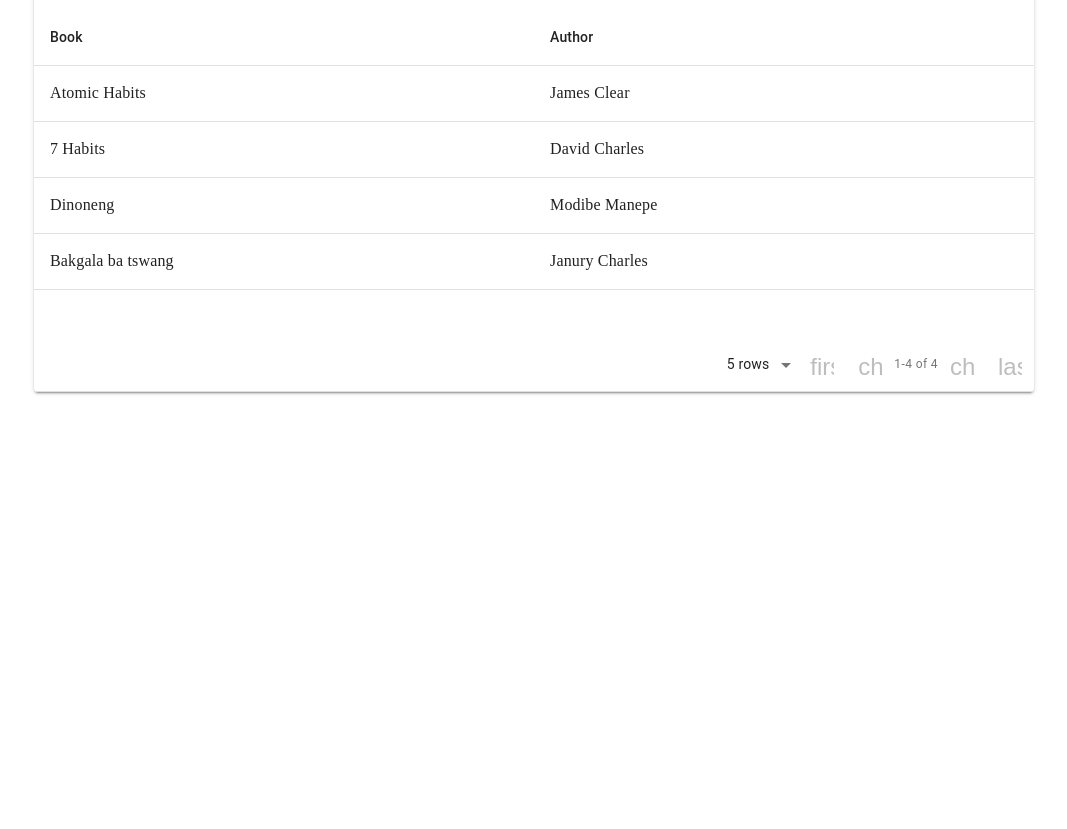
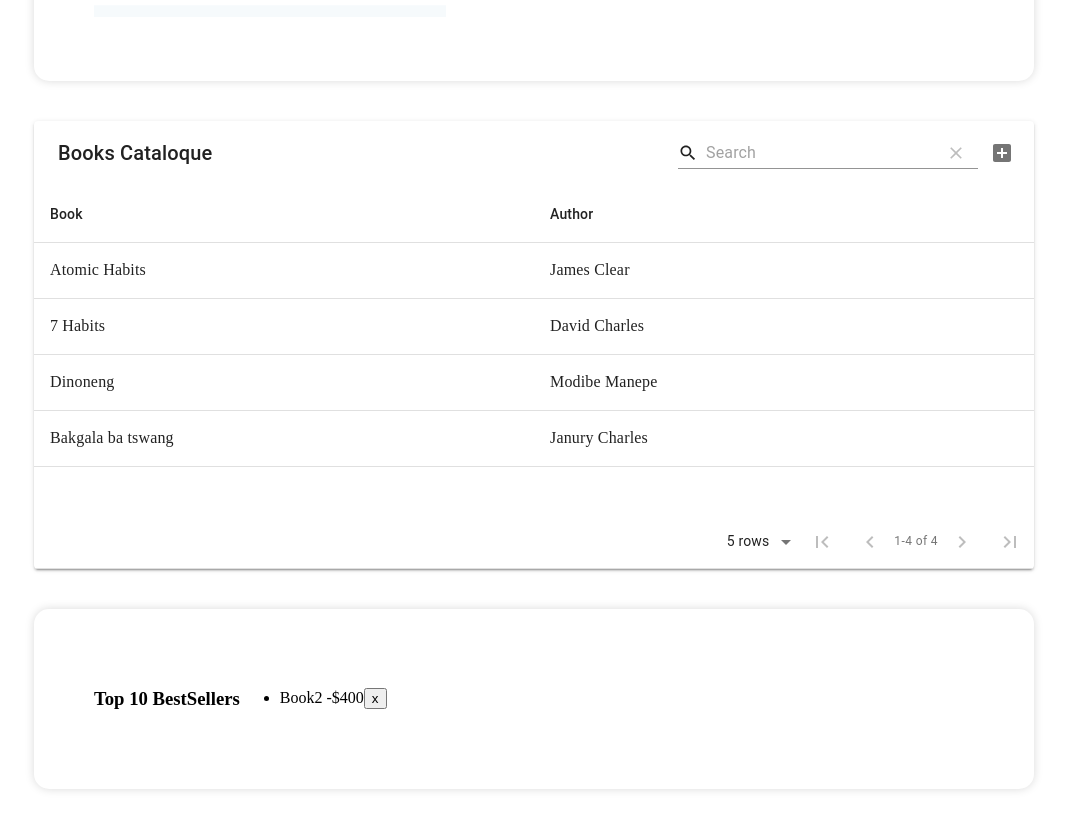
Before and after one commit to KingSila/book-tracker-react, a React (Create React App) app: page / in a window 1280 px wide. Shown: the part 900-1729 px from the top of the page, without its empty margins (106-1173 px from the left). Before the commit the page ends 1300 px from the top, so only its background shows below. Built offline with nearby package versions, Linux system fonts and the light colour scheme.

Commit message:
3rd commit

```diff
--- a/package.json
+++ b/package.json
@@ -4,6 +4,7 @@
   "private": true,
   "dependencies": {
     "@material-ui/core": "^4.12.3",
+    "@material-ui/icons": "^4.11.2",
     "@testing-library/jest-dom": "^5.16.2",
     "@testing-library/react": "^12.1.3",
     "@testing-library/user-event": "^13.5.0",
@@ -18,7 +19,7 @@
     "web-vitals": "^2.1.4"
   },
   "scripts": {
-    "start": "react-scripts start",
+    "start": "cross-env GENERATE_SOURCEMAP=false react-scripts start",
     "build": "react-scripts build",
     "test": "react-scripts test",
     "eject": "react-scripts eject"
@@ -40,5 +41,8 @@
       "last 1 firefox version",
       "last 1 safari version"
     ]
+  },
+  "devDependencies": {
+    "cross-env": "^7.0.3"
   }
 }
--- a/src/App.js
+++ b/src/App.js
@@ -3,11 +3,11 @@
 import { ThemeProvider } from "styled-components";
 import { Bookstats } from "./components/Bookstats";
 import { BookList } from "./components/BookList";
-//import { BookWish } from "./components/BookWish";
+import { BookTopSellers } from "./components/BookTopSellers";
 
 const theme = {
   colors: {
-    header: "#ebfbff",
+    header: "#fff",
     body: "#FFF",
     footer: "#528B8B",
   },
@@ -22,6 +22,7 @@
         <Container>
           <Bookstats />
           <BookList />
+          <BookTopSellers />
         </Container>
       </>
     </ThemeProvider>
--- a/src/components/BookList.js
+++ b/src/components/BookList.js
@@ -1,15 +1,31 @@
-import React from "react";
-import { BookListSyled } from "./styles/BookList.styled";
+import { React, forwardRef, useState } from "react";
+//import { BookListSyled } from "./styles/BookList.styled";
 import MaterialTable from "material-table";
+import AddBox from "@material-ui/icons/AddBox";
+import ArrowDownward from "@material-ui/icons/ArrowDownward";
+import Check from "@material-ui/icons/Check";
+import ChevronLeft from "@material-ui/icons/ChevronLeft";
+import ChevronRight from "@material-ui/icons/ChevronRight";
+import Clear from "@material-ui/icons/Clear";
+import DeleteOutline from "@material-ui/icons/DeleteOutline";
+import Edit from "@material-ui/icons/Edit";
+import FilterList from "@material-ui/icons/FilterList";
+import FirstPage from "@material-ui/icons/FirstPage";
+import LastPage from "@material-ui/icons/LastPage";
+import Remove from "@material-ui/icons/Remove";
+import SaveAlt from "@material-ui/icons/SaveAlt";
+import Search from "@material-ui/icons/Search";
+import ViewColumn from "@material-ui/icons/ViewColumn";
+
+const fixedList = [
+  { book: "Atomic Habits", author: "James Clear" },
+  { book: "7 Habits ", author: "David Charles" },
+  { book: "Dinoneng", author: "Modibe Manepe" },
+  { book: "Bakgala ba tswang", author: "Janury Charles" },
+];
 
 export const BookList = () => {
-  const data = [
-    { book: "Atomic Habits", author: "James Clear" },
-    { book: "7 Habits ", author: "David Charles" },
-    { book: "Dinoneng", author: "Modibe Manepe" },
-    { book: "Bakgala ba tswang", author: "Janury Charles" },
-  ];
-
+  const [data, setData] = useState(fixedList);
   const columns = [
     {
       title: "Book",
@@ -20,7 +36,51 @@
       field: "author",
     },
   ];
+
+  const tableIcons = {
+    Add: forwardRef((props, ref) => <AddBox {...props} ref={ref} />),
+    Check: forwardRef((props, ref) => <Check {...props} ref={ref} />),
+    Clear: forwardRef((props, ref) => <Clear {...props} ref={ref} />),
+    Delete: forwardRef((props, ref) => <DeleteOutline {...props} ref={ref} />),
+    DetailPanel: forwardRef((props, ref) => (
+      <ChevronRight {...props} ref={ref} />
+    )),
+    Edit: forwardRef((props, ref) => <Edit {...props} ref={ref} />),
+    Export: forwardRef((props, ref) => <SaveAlt {...props} ref={ref} />),
+    Filter: forwardRef((props, ref) => <FilterList {...props} ref={ref} />),
+    FirstPage: forwardRef((props, ref) => <FirstPage {...props} ref={ref} />),
+    LastPage: forwardRef((props, ref) => <LastPage {...props} ref={ref} />),
+    NextPage: forwardRef((props, ref) => <ChevronRight {...props} ref={ref} />),
+    PreviousPage: forwardRef((props, ref) => (
+      <ChevronLeft {...props} ref={ref} />
+    )),
+    ResetSearch: forwardRef((props, ref) => <Clear {...props} ref={ref} />),
+    Search: forwardRef((props, ref) => <Search {...props} ref={ref} />),
+    SortArrow: forwardRef((props, ref) => (
+      <ArrowDownward {...props} ref={ref} />
+    )),
+    ThirdStateCheck: forwardRef((props, ref) => (
+      <Remove {...props} ref={ref} />
+    )),
+    ViewColumn: forwardRef((props, ref) => <ViewColumn {...props} ref={ref} />),
+  };
+
   return (
-    <MaterialTable title="Books Cataloque" data={data} columns={columns} />
+    <MaterialTable
+      icons={tableIcons}
+      title="Books Cataloque"
+      data={data}
+      columns={columns}
+      editable={{
+        onRowAdd: (newRow) =>
+          new Promise((resolve, reject) => {
+            console.log(newRow);
+            const updatedRows = [...data, newRow];
+            setData(updatedRows);
+            resolve();
+            console.log(newRow);
+          }),
+      }}
+    />
   );
 };
--- /dev/null
+++ b/src/components/BookTopSellers.js
@@ -0,0 +1,16 @@
+import React from "react";
+import { BookTopSellersStyled } from "./styles/BookTopSellers.styled";
+
+export const BookTopSellers = () => {
+  return (
+    <BookTopSellersStyled>
+      <h3>Top 10 BestSellers</h3>
+      <ul className="list">
+        <li>
+          Book2 <span>-$400</span>
+          <button class="delete-btn">x</button>
+        </li>
+      </ul>
+    </BookTopSellersStyled>
+  );
+};
--- /dev/null
+++ b/src/components/styles/BookTopSellers.styled.js
@@ -0,0 +1,23 @@
+import styled from "styled-components";
+
+export const BookTopSellersStyled = styled.div`
+  display: flex;
+  align-items: center;
+  background-color: #fff;
+  border-radius: 15px;
+  box-shadow: 0 0 10px rgba(0, 0, 0, 0.15);
+  margin: 40px 0;
+  padding: 60px;
+  flex-direction: ${({ layout }) => layout || "row"};
+  img {
+    width: 80%;
+  }
+
+  & > div {
+    flex: 1;
+  }
+
+  @media (max-width: ${({ theme }) => theme.mobile}) {
+    flex-direction: row;
+  }
+`;
--- a/src/components/styles/Header.styled.js
+++ b/src/components/styles/Header.styled.js
@@ -10,6 +10,7 @@
   align-items: center;
   justify-content: space-between;
   margin-bottom: 10px;
+  flex-direction: column;
 
   @media (max-width: ${({ theme }) => theme.mobile}) {
     flex-direction: column;
@@ -17,8 +18,11 @@
 `;
 
 export const Logo = styled.img`
+  width: 950px;
+  height: 300px;
+
   @media (max-width: ${({ theme }) => theme.mobile}) {
-    width: 350px;
+    width: 768px;
     margin-bottom: 30px;
   }
 `;
```
Also changed, not shown: src/components/BookWish.js (deleted, +0 -15 lines), 1 other file (tests, documents, lock files or other folders).
